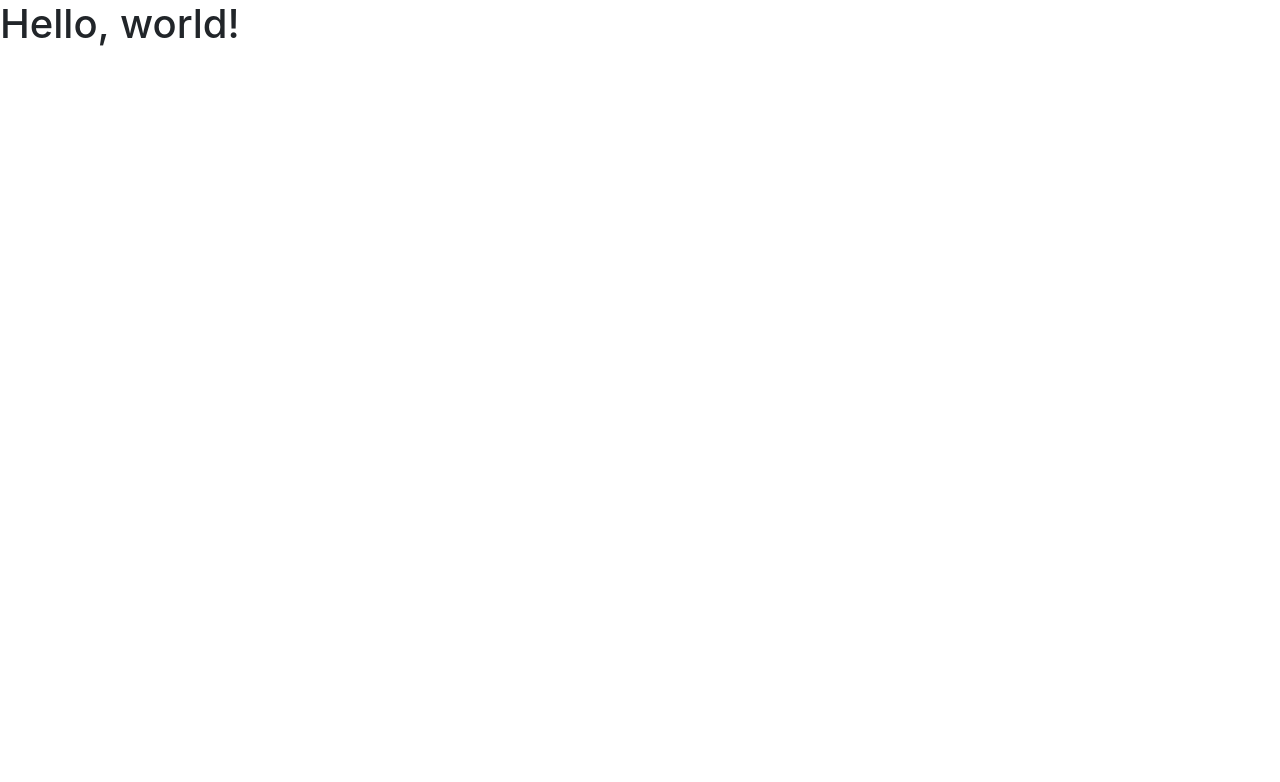
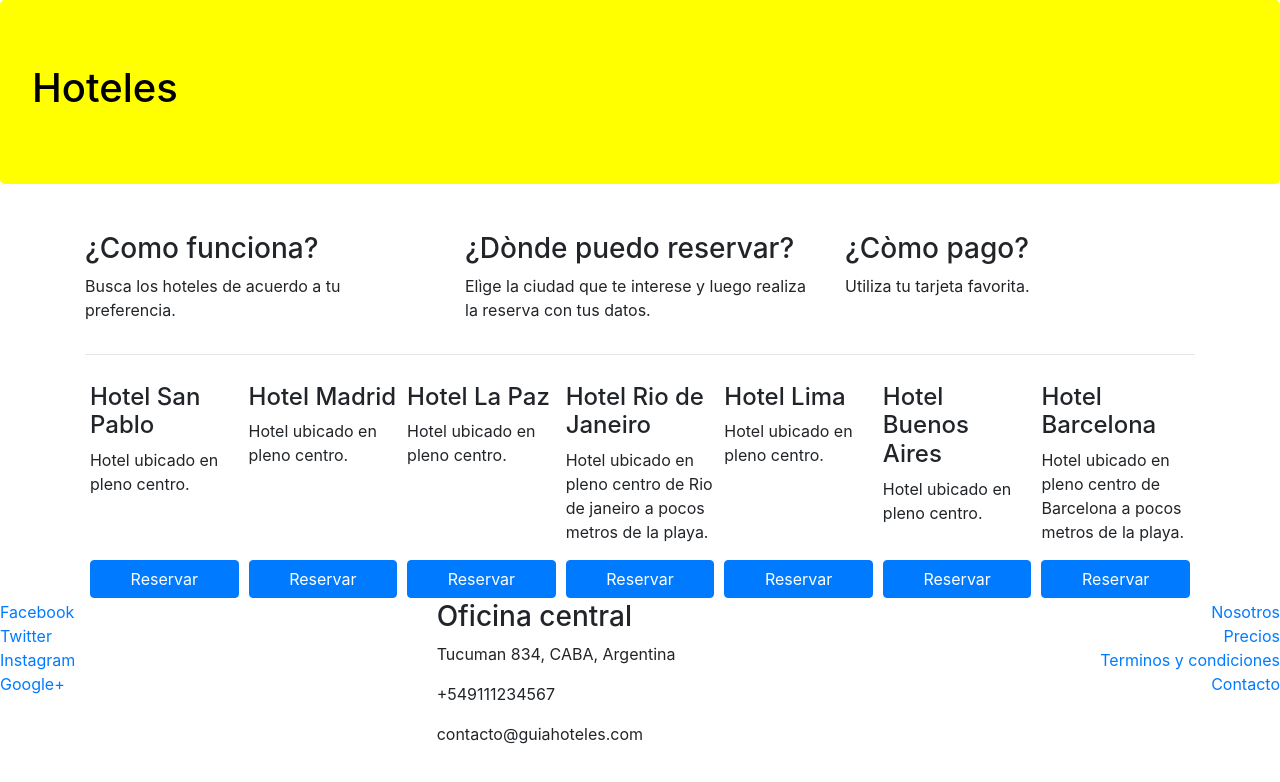
Before and after one commit to michaelripoll/Guia-Hoteles, a website: page index.html in a window 1280 px wide. Drawn offline with nearby package versions, Linux system fonts and the light colour scheme.

Commit message:
Agregamos footer y estilos con flex

```diff
--- /dev/null
+++ b/css/main.css
@@ -0,0 +1,25 @@
+.jumbotron
+{
+    background-color: yellow;
+    color: black;
+}
+
+.footer
+{
+    padding: 10px 10px 0 10px;
+    background-color: yellow;
+    margin-bottom: 0px;
+    margin-top: 10px;
+}
+
+.card-hotel
+{
+    flex: 1 150px;
+    padding: 2px 5px 2px 5px;
+    margin-top: 10px;
+}
+
+.btn-reserva
+{
+    width: 100%;
+}
--- a/index.html
+++ b/index.html
@@ -7,11 +7,144 @@
 
     <!-- Bootstrap CSS -->
     <link href="node_modules/bootstrap/dist/css/bootstrap.min.css" rel="stylesheet">
+    <link href="css/main.css" rel="stylesheet">
 
-    <title>Hello, world!</title>
+    <title>Guìa Hoteles</title>
   </head>
   <body>
-    <h1>Hello, world!</h1>
+      <div class="jumbotron">
+        <h1>Hoteles</h1>
+      </div>
+
+      <div class="container">
+          <div class="row">
+
+                <div class="col-sm-4">
+                    <p>
+                        <h3>¿Como funciona?</h3>
+                        <p>Busca los hoteles de acuerdo a tu preferencia.</p>
+                    </p>
+                </div>
+
+                <div class="col-sm-4">
+                    <p>
+                        <h3>¿Dònde puedo reservar?</h3>
+                        <p>Elìge la ciudad que te interese y luego realiza la reserva con tus datos.</p>
+                    </p>
+                </div>
+
+                <div class="col-sm-4">
+                    <p>
+                        <h3>¿Còmo pago?</h3>
+                        <p> Utiliza tu tarjeta favorita.</p>
+                    </p>
+                </div>
+
+          </div>
+
+          <hr>
+
+          <div class="d-flex flex-wrap flex-row-reverse">
+
+                <div class="card-hotel d-flex flex-column justify-content-between">
+                    <div>
+                        <h4>Hotel Barcelona</h4>
+                        <p>Hotel ubicado en pleno centro de Barcelona a pocos metros de la playa.</p>
+                    </div>
+                    <div>
+                        <button class="btn btn-primary btn-reserva">Reservar</button>
+                    </div>
+                </div>
+
+                <div class="card-hotel d-flex flex-column justify-content-between">
+                    <div>
+                        <h4>Hotel Buenos Aires</h4>
+                        <p>Hotel ubicado en pleno centro.</p>
+                    </div>
+                    <div>
+                        <button class="btn btn-primary btn-reserva">Reservar</button>
+                    </div>
+                </div>
+
+                <div class="card-hotel d-flex flex-column justify-content-between">
+                    <div>
+                        <h4>Hotel Lima</h4>
+                        <p>Hotel ubicado en pleno centro.</p>
+                    </div>
+                    <div>
+                        <button class="btn btn-primary btn-reserva">Reservar</button>
+                    </div>
+                </div>
+
+                <div class="card-hotel d-flex flex-column justify-content-between">
+                    <div>
+                        <h4>Hotel Rio de Janeiro</h4>
+                        <p>Hotel ubicado en pleno centro de Rio de janeiro a pocos metros de la playa.</p>
+                    </div>
+                    <div>
+                        <button class="btn btn-primary btn-reserva">Reservar</button>
+                    </div>
+                </div>
+
+                <div class="card-hotel d-flex flex-column justify-content-between">
+                    <div>
+                        <h4>Hotel La Paz</h4>
+                        <p>Hotel ubicado en pleno centro.</p>
+                    </div>
+                    <div>
+                        <button class="btn btn-primary btn-reserva ">Reservar</button>
+                    </div>
+                </div>
+
+                <div class="card-hotel d-flex flex-column justify-content-between">
+                    <div>
+                        <h4>Hotel Madrid</h4>
+                        <p>Hotel ubicado en pleno centro.</p>
+                    </div>
+                    <div>
+                        <button class="btn btn-primary btn-reserva">Reservar</button>
+                    </div>
+                </div>
+
+                <div class="card-hotel d-flex flex-column justify-content-between">
+                    <div>
+                        <h4>Hotel San Pablo</h4>
+                        <p>Hotel ubicado en pleno centro.</p>
+                    </div>
+                    <div>
+                        <button class="btn btn-primary btn-reserva">Reservar</button>
+                    </div>
+                </div>
+
+          </div>
+      </div>
+
+      <footer>
+          <div class="row">
+                <div class="col-sm-4 d-flex flex-column">
+                    <a href="http://www.facebook.com">Facebook</a>
+                    <a href="http://www.twitter.com">Twitter</a>
+                    <a href="http://www.instagram.com">Instagram</a>
+                    <a href="http://www.google.com">Google+</a>
+                </div>
+
+                <div class="col-sm-4">
+                    <address>
+                        <h3>Oficina central</h3>
+                        <p>Tucuman 834, CABA, Argentina</p>
+                        <p>+549111234567</p>
+                        <p>contacto@guiahoteles.com</p>
+                    </address>
+                </div>
+
+                <div class="col-sm-4 d-flex flex-column align-items-end">
+                    <a href="http://www.facebook.com">Nosotros</a>
+                    <a href="http://www.twitter.com">Precios</a>
+                    <a href="http://www.instagram.com">Terminos y condiciones</a>
+                    <a href="http://www.google.com">Contacto</a>
+                </div>
+            </div>
+      </footer>
 
         <!-- Optional JavaScript; choose one of the two! -->
 
```
Lines whose indentation alone changed are shown as unchanged.
